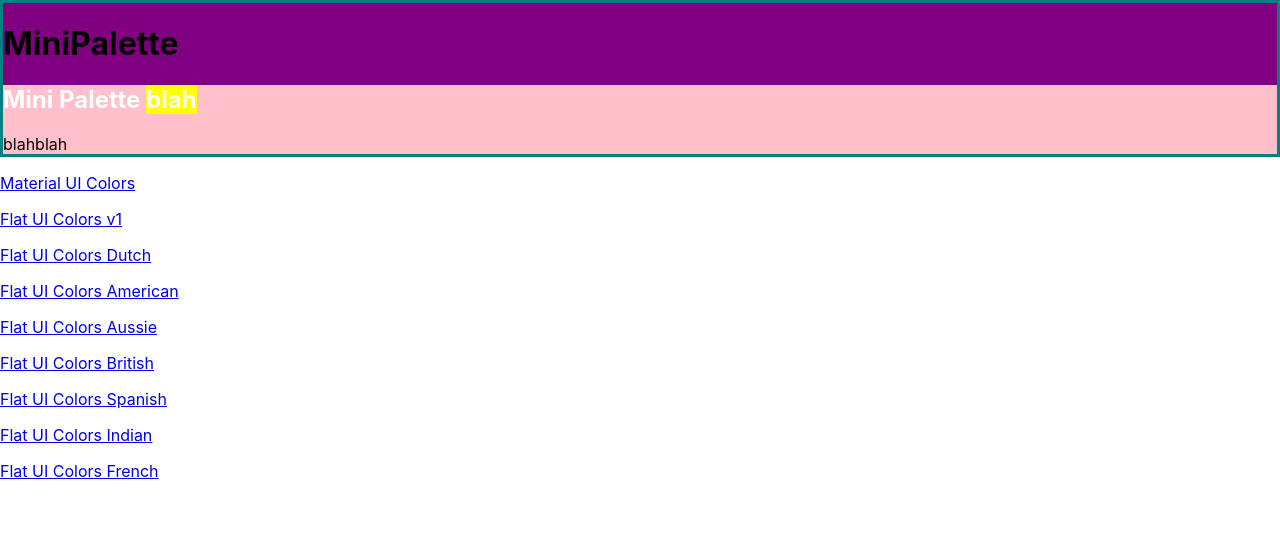
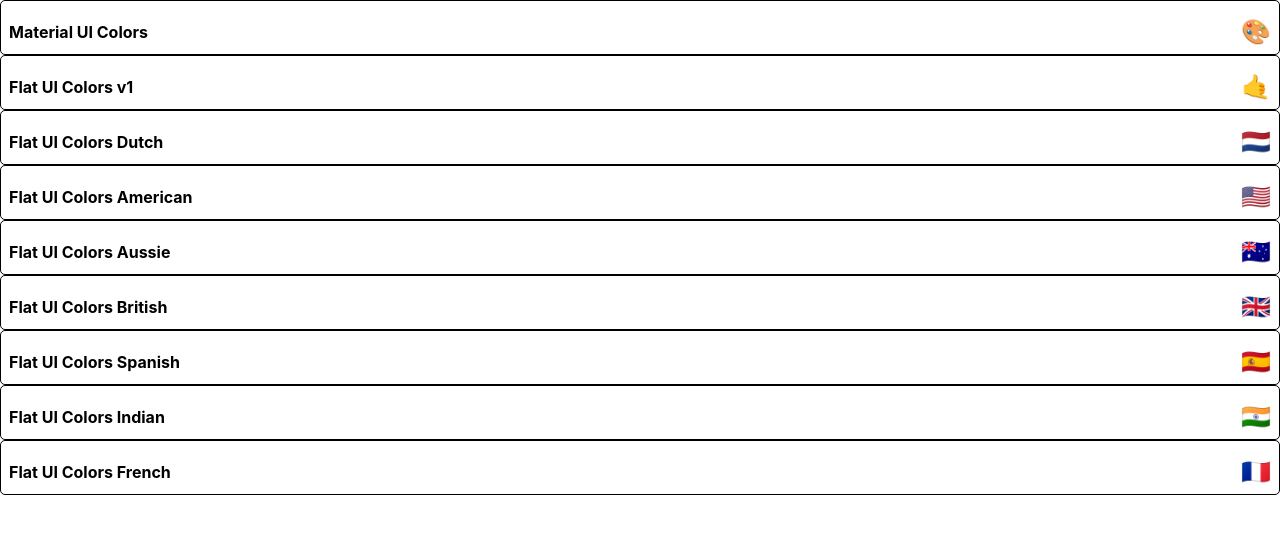
Before and after one commit to Kakamotobi/color-project, a React (Create React App) app: page / in a window 1280 px wide. Shown: the top 534 px of the page. Built offline with nearby package versions, Linux system fonts and the light colour scheme.

Commit message:
Start MiniPalette styles

```diff
--- a/src/MiniPalette.js
+++ b/src/MiniPalette.js
@@ -2,33 +2,46 @@
 import { withStyles } from "@mui/styles";
 
 const styles = {
-	main: {
-		backgroundColor: "purple",
-		border: "3px solid teal",
+	MiniPalette: {
+		padding: "0.5rem",
+		position: "relative",
+		backgroundColor: "#fff",
+		border: "1px solid #000",
+		borderRadius: "5px",
+		overflow: "hidden",
+		"&:hover": {
+			cursor: "pointer",
+		},
 	},
-	secondary: {
-		backgroundColor: "pink",
-		"& h1": {
-			color: "white",
-			"& span": {
-				backgroundColor: "yellow",
-			},
-		},
+	MiniPalette__colors: {
+		backgroundColor: "grey",
+	},
+	MiniPalette__title: {
+		margin: "0",
+		paddingTop: "0.5rem",
+		display: "flex",
+		justifyContent: "space-between",
+		alignItems: "center",
+		position: "relative",
+		color: "black",
+		fontSize: "1rem",
+	},
+	MiniPalette__emoji: {
+		marginLeft: "0.5rem",
+		fontSize: "1.5rem",
 	},
 };
 
 function MiniPalette(props) {
-	const { classes } = props;
+	const { classes, paletteName, emoji } = props;
 
 	return (
-		<div className={`MiniPalette ${classes.main}`}>
-			<h1>MiniPalette</h1>
-			<section className={classes.secondary}>
-				<h1>
-					Mini Palette <span>blah</span>
-				</h1>
-				<span>blahblah</span>
-			</section>
+		<div className={classes.MiniPalette}>
+			<div className={classes.MiniPalette__colors}></div>
+			<h5 className={classes.MiniPalette__title}>
+				{paletteName}{" "}
+				<span className={classes.MiniPalette__emoji}>{emoji}</span>
+			</h5>
 		</div>
 	);
 }
--- a/src/PaletteList.js
+++ b/src/PaletteList.js
@@ -8,11 +8,8 @@
 
 		return (
 			<div className="PaletteList">
-        <MiniPalette />
 				{palettes.map((palette) => (
-					<p>
-						<Link to={`/palette/${palette.id}`}>{palette.paletteName}</Link>
-					</p>
+					<MiniPalette {...palette} />
 				))}
 			</div>
 		);
```
